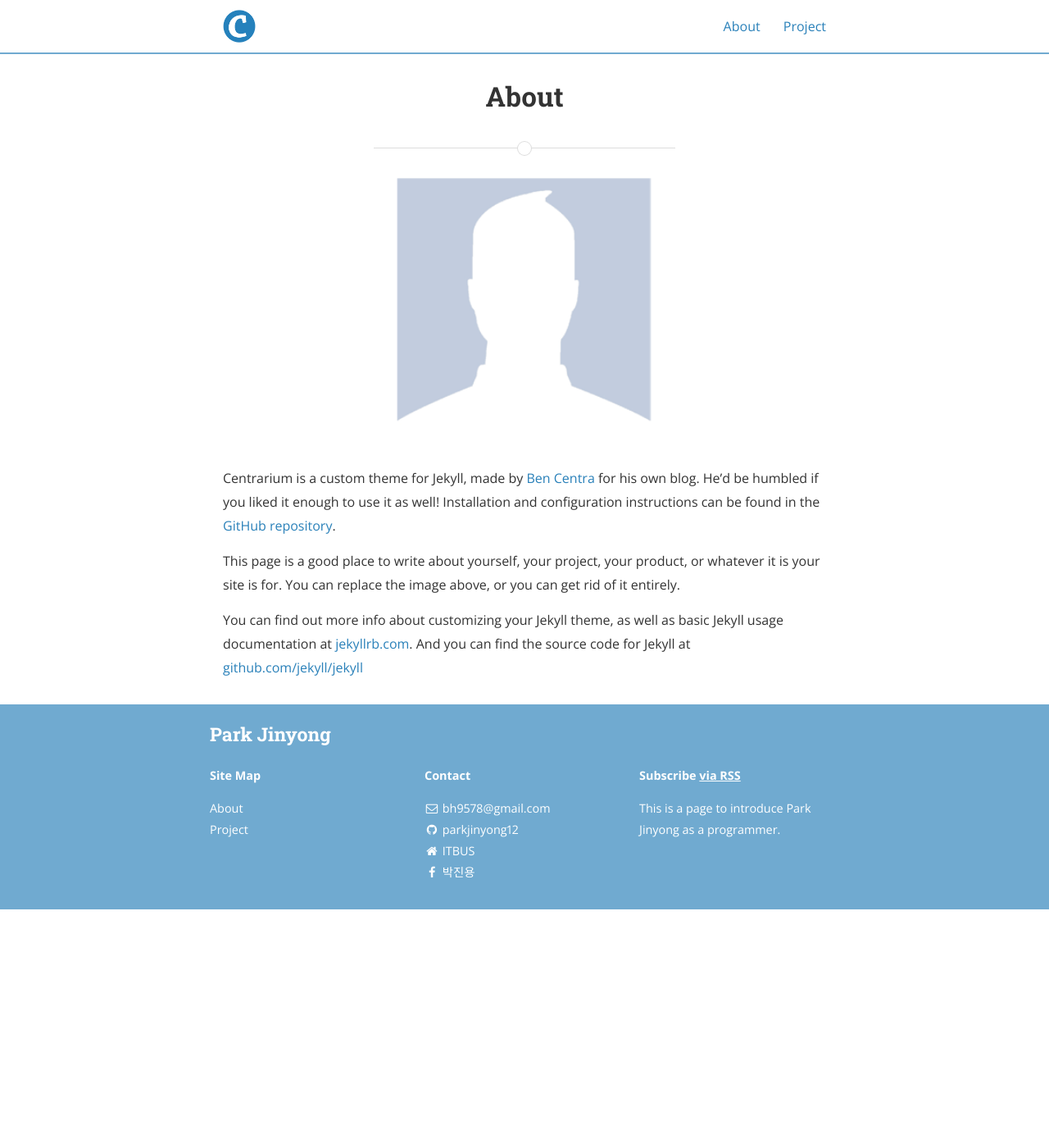
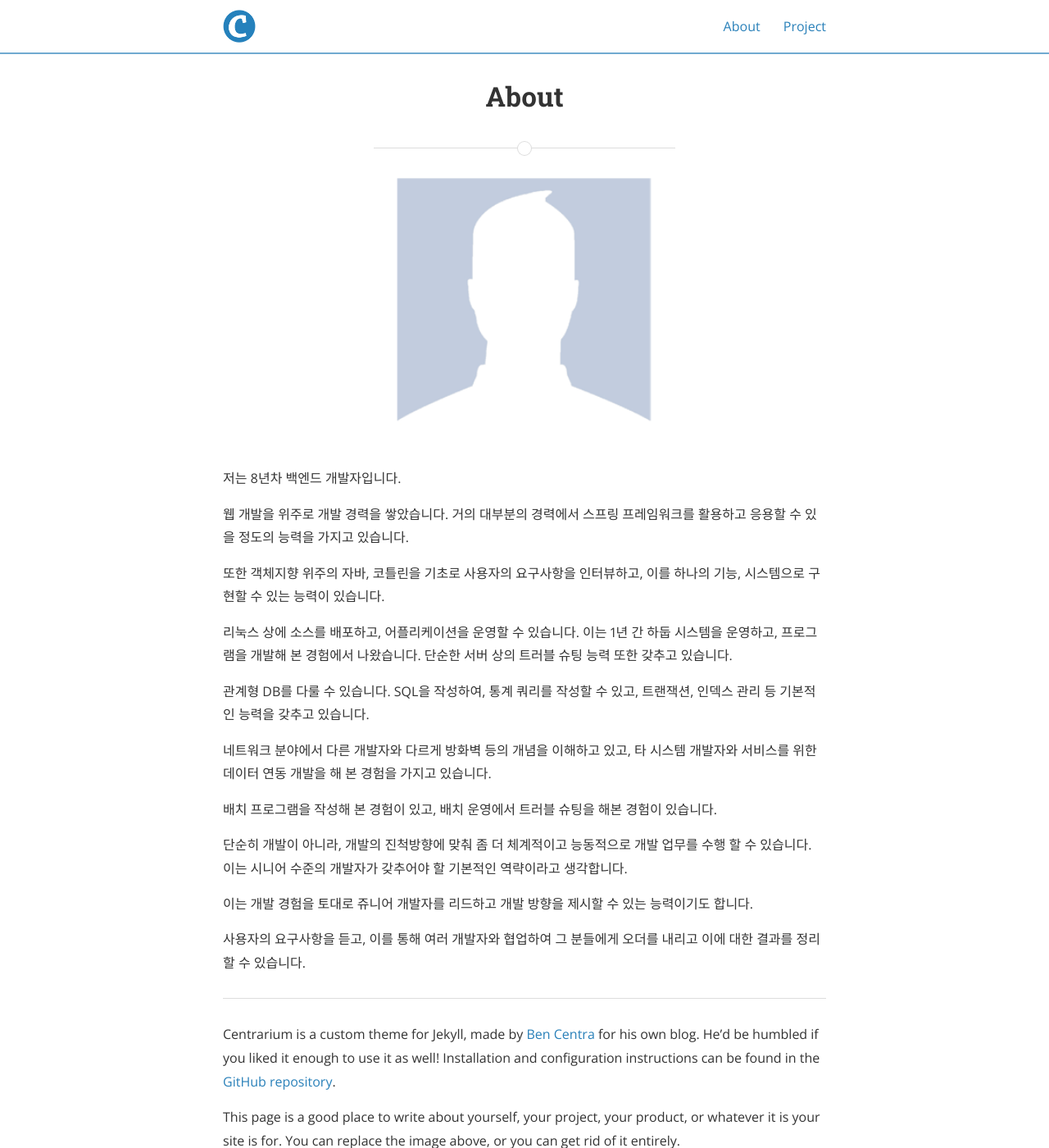
Before and after one commit to parkjinyong12/parkjinyong12.github.io, a Jekyll site: the page built from about.md, in a window 1280 px wide and 1400 px high. Shown: the whole window at 82% size. Built offline with Jekyll 4.4.1, drawn with Linux system fonts in a browser that asks for light colours; nearby versions of some CDN libraries.

Commit message:
Update about.md

```diff
--- a/about.md
+++ b/about.md
@@ -5,6 +5,28 @@ permalink: /about/
 ---
 
 <img src="{{ site.baseurl }}/assets/profile-placeholder.gif" title="Profile Picture" class="profile">
+
+저는 8년차 백엔드 개발자입니다.
+
+웹 개발을 위주로 개발 경력을 쌓았습니다. 거의 대부분의 경력에서 스프링 프레임워크를 활용하고 응용할 수 있을 정도의 능력을 가지고 있습니다.
+
+또한 객체지향 위주의 자바, 코틀린을 기초로 사용자의 요구사항을 인터뷰하고, 이를 하나의 기능, 시스템으로 구현할 수 있는 능력이 있습니다.
+
+리눅스 상에 소스를 배포하고, 어플리케이션을 운영할 수 있습니다. 이는 1년 간 하둡 시스템을 운영하고, 프로그램을 개발해 본 경험에서 나왔습니다. 단순한 서버 상의 트러블 슈팅 능력 또한 갖추고 있습니다.
+
+관계형 DB를 다룰 수 있습니다. SQL을 작성하여, 통계 쿼리를 작성할 수 있고, 트랜잭션, 인덱스 관리 등 기본적인 능력을 갖추고 있습니다.
+
+네트워크 분야에서 다른 개발자와 다르게 방화벽 등의 개념을 이해하고 있고, 타 시스템 개발자와 서비스를 위한 데이터 연동 개발을 해 본 경험을 가지고 있습니다.
+
+배치 프로그램을 작성해 본 경험이 있고, 배치 운영에서 트러블 슈팅을 해본 경험이 있습니다.
+
+단순히 개발이 아니라, 개발의 진척방향에 맞춰 좀 더 체계적이고 능동적으로 개발 업무를 수행 할 수 있습니다. 이는 시니어 수준의 개발자가 갖추어야 할 기본적인 역략이라고 생각합니다.
+
+이는 개발 경험을 토대로 쥬니어 개발자를 리드하고 개발 방향을 제시할 수 있는 능력이기도 합니다.
+
+사용자의 요구사항을 듣고, 이를 통해 여러 개발자와 협업하여 그 분들에게 오더를 내리고 이에 대한 결과를 정리할 수 있습니다.
+
+--------------------------------------------------------------------------------------------
 
 Centrarium is a custom theme for Jekyll, made by [Ben Centra][bencentra] for his own blog. He'd be humbled if you liked it enough to use it as well! Installation and configuration instructions can be found in the [GitHub repository](https://github.com/bencentra/centrarium).
 
```
